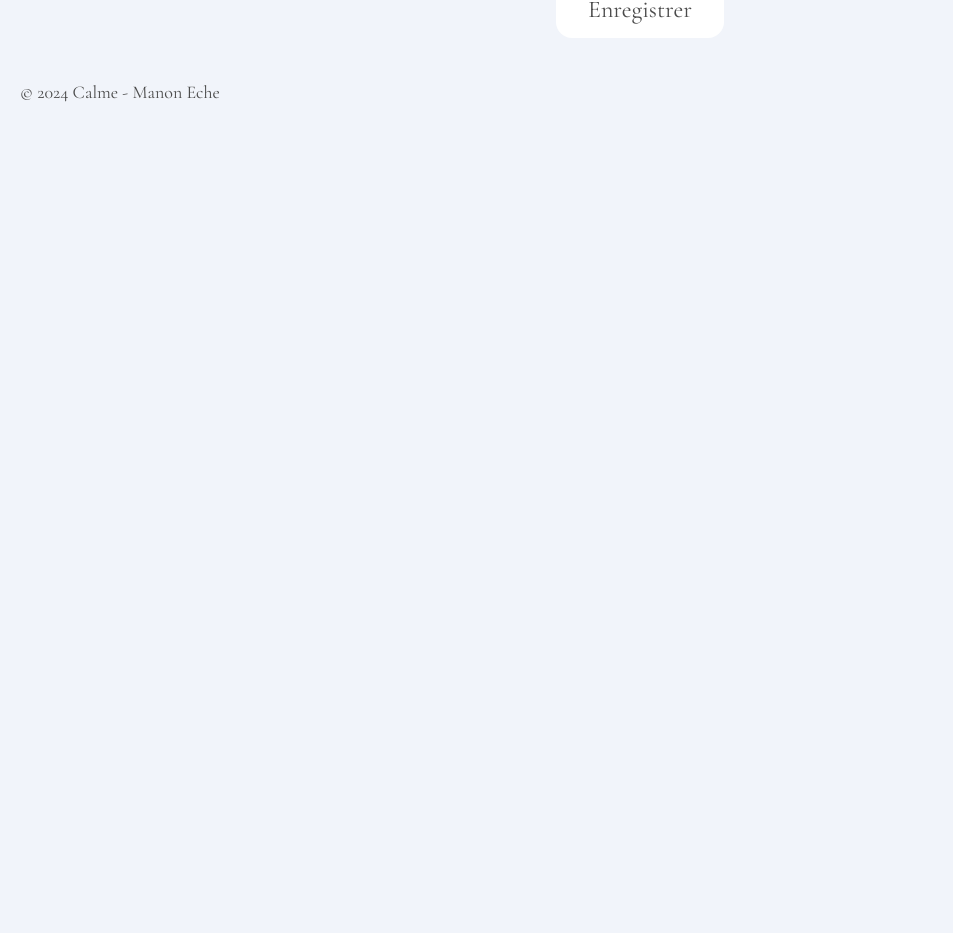
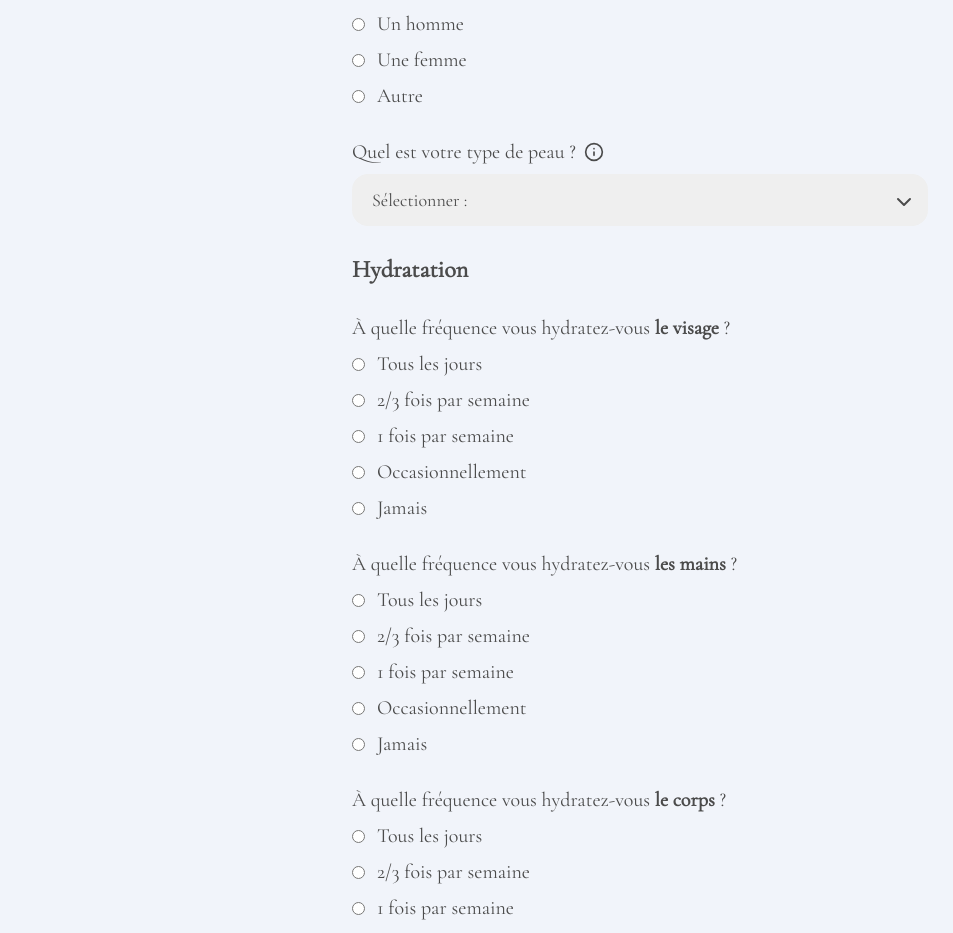
Before and after one commit to ManonEche/calme, a Next.js app: page /profile in a window 1280 px wide. Shown: the part 964-1897 px from the top of the page, without its empty margins (0-953 px from the left). Before the commit the page ends 1090 px from the top, so only its background shows below. Built offline with nearby package versions, Linux system fonts and the light colour scheme.

Commit message:
Formulaire - Partie 3

```diff
--- a/package.json
+++ b/package.json
@@ -15,7 +15,6 @@
     "next-auth": "^4.24.7",
     "react": "^18",
     "react-dom": "^18",
-    "react-hook-form": "^7.51.2",
     "sonner": "^1.4.41"
   },
   "devDependencies": {
--- a/src/app/profile/page.jsx
+++ b/src/app/profile/page.jsx
@@ -19,7 +19,9 @@ export default function Profile() {
           <div className="flex justify-center items-center w-4/5 px-0 mx-0">
             <div className="w-3/4 text-center whitespace-pre-line">
               <h2 className="text-3xl pb-10">Je remplis mon profil beauté</h2>
-              <form className="flex flex-col items-center gap-4 text-xl pb-10">
+              <form className="flex flex-col items-center gap-7 text-xl pb-10" onSubmit={(e) => e.preventDefault()}>
+
+              <h3 className="text-2xl font-semibold w-3/4 text-start">Informations personnelles</h3>
 
                 <div className="flex flex-col items-center w-full gap-2">
                   <label htmlFor="lastname" className="text-start w-3/4">Nom</label>
@@ -38,22 +40,38 @@ export default function Profile() {
 
                 <div className="flex flex-col items-center w-full gap-2">
                   <label htmlFor="tel" className="text-start w-3/4">Numéro de téléphone</label>
-                  <input type="tel" name="tel" className="w-3/4 rounded-2xl px-5 py-3 text-xl" required />
+                  <input type="tel" name="tel" className="w-3/4 rounded-2xl px-5 py-3 text-xl " />
                 </div>
 
                 <div className="flex flex-col items-center w-full gap-2">
                   <label htmlFor="date" className="text-start w-3/4">Date de naissance</label>
-                  <input type="date" name="date" className="w-3/4 rounded-2xl px-5 py-3 text-xl" required />
+                  <input type="date" name="date" className="w-3/4 rounded-2xl px-5 py-3 text-xl" />
+                </div>
+
+                <div className="flex flex-col items-center w-full gap-2">
+                  <p className="w-3/4 text-start">Vous êtes ?</p>
+                  <div className="flex items-center flex-row-reverse gap-3 w-3/4">
+                    <label htmlFor="man" className="text-start w-full">Un homme</label>
+                    <input type="radio" id="man" name="gender" className="w-fit text-xl accent-calme-dark" />
+                  </div>
+                  <div className="flex items-center flex-row-reverse gap-3 w-3/4">
+                    <label htmlFor="woman" className="text-start w-full">Une femme</label>
+                    <input type="radio" id="woman" name="gender" className="w-fit text-xl accent-calme-dark" />
+                  </div>
+                  <div className="flex items-center flex-row-reverse gap-3 w-3/4">
+                    <label htmlFor="other" className="text-start w-full">Autre</label>
+                    <input type="radio" id="other" name="gender" className="w-fit text-xl accent-calme-dark" />
+                  </div>
                 </div>
 
                 <div className="relative flex flex-col items-center w-3/4 gap-2">
                   <label htmlFor="skin" className="text-start w-full flex gap-2 items-center">
-                    Type de peau
+                    Quel est votre type de peau ?
                     <button onClick={() => setOpenModal(true)}>
                       <Info className="w-5" />
                     </button>
                   </label>
-                  <select id="skin" name="skin" className="appearance-none w-full rounded-2xl px-5 py-3 text-lg" required>
+                  <select id="skin" name="skin" className="appearance-none w-full rounded-2xl px-5 py-3 text-lg">
                     <option value="">Sélectionner :</option>
                     <option value="dry">Sèche</option>
                     <option value="normal">Normale</option>
@@ -82,6 +100,85 @@ export default function Profile() {
                   )}
                 </div>
 
+                <h3 className="text-2xl font-semibold w-3/4 text-start">Hydratation</h3>
+
+                <div className="flex flex-col items-center w-full gap-2">
+                  <p className="w-3/4 text-start">À quelle fréquence vous hydratez-vous <b>le visage</b> ?</p>
+                  <div className="flex items-center flex-row-reverse gap-3 w-3/4">
+                    <label htmlFor="everyDayHead" className="text-start w-full">Tous les jours</label>
+                    <input type="radio" id="everyDayHead" name="head" className="w-fit text-xl accent-calme-dark" />
+                  </div>
+                  <div className="flex items-center flex-row-reverse gap-3 w-3/4">
+                    <label htmlFor="twiceHead" className="text-start w-full">2/3 fois par semaine</label>
+                    <input type="radio" id="twiceHead" name="head" className="w-fit text-xl accent-calme-dark" />
+                  </div>
+                  <div className="flex items-center flex-row-reverse gap-3 w-3/4">
+                    <label htmlFor="onceHead" className="text-start w-full">1 fois par semaine</label>
+                    <input type="radio" id="onceHead" name="head" className="w-fit text-xl accent-calme-dark" />
+                  </div>
+                  <div className="flex items-center flex-row-reverse gap-3 w-3/4">
+                    <label htmlFor="occasionallyHead" className="text-start w-full">Occasionnellement</label>
+                    <input type="radio" id="occasionallyHead" name="head" className="w-fit text-xl accent-calme-dark" />
+                  </div>
+                  <div className="flex items-center flex-row-reverse gap-3 w-3/4">
+                    <label htmlFor="neverHead" className="text-start w-full">Jamais</label>
+                    <input type="radio" id="neverHead" name="head" className="w-fit text-xl accent-calme-dark" />
+                  </div>
+                </div>
+
+                <div className="flex flex-col items-center w-full gap-2">
+                  <p className="w-3/4 text-start">À quelle fréquence vous hydratez-vous <b>les mains</b> ?</p>
+                  <div className="flex items-center flex-row-reverse gap-3 w-3/4">
+                    <label htmlFor="everyDayHands" className="text-start w-full">Tous les jours</label>
+                    <input type="radio" id="everyDayHands" name="hands" className="w-fit text-xl accent-calme-dark" />
+                  </div>
+                  <div className="flex items-center flex-row-reverse gap-3 w-3/4">
+                    <label htmlFor="twiceHands" className="text-start w-full">2/3 fois par semaine</label>
+                    <input type="radio" id="twiceHands" name="hands" className="w-fit text-xl accent-calme-dark" />
+                  </div>
+                  <div className="flex items-center flex-row-reverse gap-3 w-3/4">
+                    <label htmlFor="onceHands" className="text-start w-full">1 fois par semaine</label>
+                    <input type="radio" id="onceHands" name="hands" className="w-fit text-xl accent-calme-dark" />
+                  </div>
+                  <div className="flex items-center flex-row-reverse gap-3 w-3/4">
+                    <label htmlFor="occasionallyHands" className="text-start w-full">Occasionnellement</label>
+                    <input type="radio" id="occasionallyHands" name="hands" className="w-fit text-xl accent-calme-dark" />
+                  </div>
+                  <div className="flex items-center flex-row-reverse gap-3 w-3/4">
+                    <label htmlFor="neverHands" className="text-start w-full">Jamais</label>
+                    <input type="radio" id="neverHands" name="hands" className="w-fit text-xl accent-calme-dark" />
+                  </div>
+                </div>
+
+                <div className="flex flex-col items-center w-full gap-2">
+                  <p className="w-3/4 text-start">À quelle fréquence vous hydratez-vous <b>le corps</b> ?</p>
+                  <div className="flex items-center flex-row-reverse gap-3 w-3/4">
+                    <label htmlFor="everyDayBody" className="text-start w-full">Tous les jours</label>
+                    <input type="radio" id="everyDayBody" name="body" className="w-fit text-xl accent-calme-dark" />
+                  </div>
+                  <div className="flex items-center flex-row-reverse gap-3 w-3/4">
+                    <label htmlFor="twiceBody" className="text-start w-full">2/3 fois par semaine</label>
+                    <input type="radio" id="twiceBody" name="body" className="w-fit text-xl accent-calme-dark" />
+                  </div>
+                  <div className="flex items-center flex-row-reverse gap-3 w-3/4">
+                    <label htmlFor="onceBody" className="text-start w-full">1 fois par semaine</label>
+                    <input type="radio" id="onceBody" name="body" className="w-fit text-xl accent-calme-dark" />
+                  </div>
+                  <div className="flex items-center flex-row-reverse gap-3 w-3/4">
+                    <label htmlFor="occasionallyBody" className="text-start w-full">Occasionnellement</label>
+                    <input type="radio" id="occasionallyBody" name="body" className="w-fit text-xl accent-calme-dark" />
+                  </div>
+                  <div className="flex items-center flex-row-reverse gap-3 w-3/4">
+                    <label htmlFor="neverBody" className="text-start w-full">Jamais</label>
+                    <input type="radio" id="neverBody" name="body" className="w-fit text-xl accent-calme-dark" />
+                  </div>
+                </div>
+
+                <div className="flex flex-col items-center w-full gap-2">
+                  <label htmlFor="products" className="text-start w-3/4">Quels sont les produits que vous utilisez pour votre visage, vos mains et votre corps ?</label>
+                  <textarea name="products" className="w-3/4 rounded-2xl px-5 py-3 text-xl" />
+                </div>
+
               </form>
               <Button>Enregistrer</Button>
             </div>
```
Also changed, not shown: src/app/globals.css (line endings or trailing spaces), 1 other file (tests, documents, lock files or other folders).
